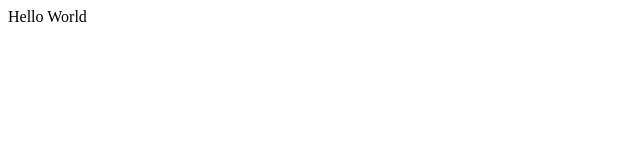
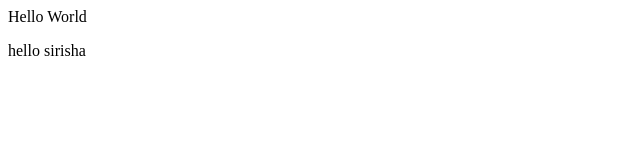
Before and after one commit to sirishamadamanchi/sirishamadamanchi.github.io, a plain HTML site: page index.html in a window 1280 px wide. Shown: the full height of the page, 0-640 px from the left. Drawn offline with Linux system fonts and the light colour scheme.

Commit message:
Update index.html

```diff
--- a/index.html
+++ b/index.html
@@ -1 +1,2 @@
 <p>Hello World</p>
+<p>hello sirisha</p>
```
